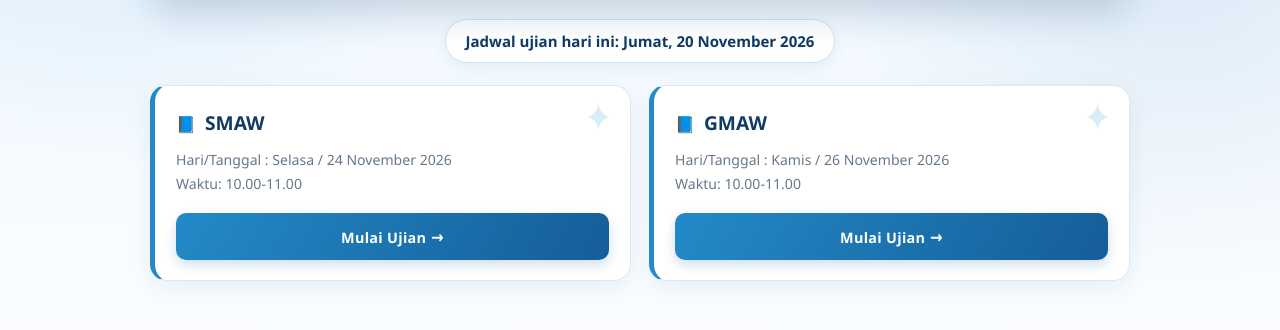
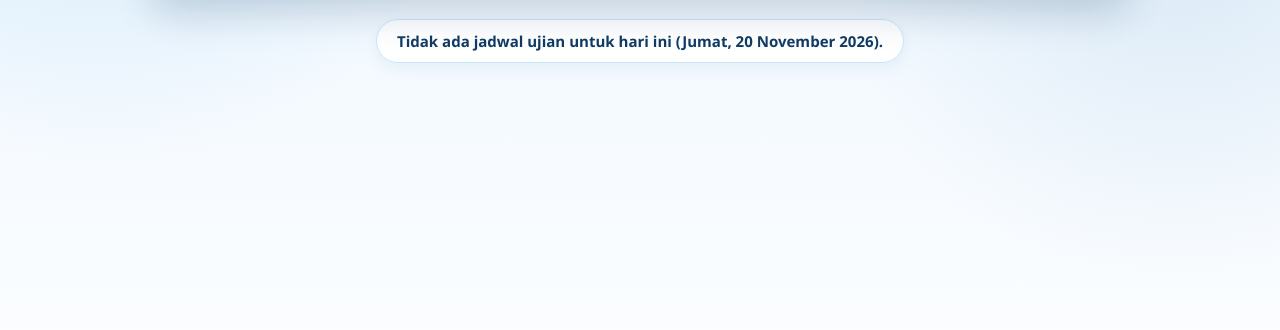
Before and after one commit to SMKLorena/asaskelas12, a plain HTML site: page index.html in a window 1280 px wide. Shown: the part 286-616 px from the top of the page. Drawn offline with Linux system fonts and the light colour scheme.

Commit message:
Update index.html

```diff
--- a/index.html
+++ b/index.html
@@ -258,7 +258,7 @@
         </div>
 
         <!-- Kartu SMAW -->
-        <div class="card card-SMAW" id="mapel-SMAW" data-exam-date="2026-11-20">
+        <div class="card card-SMAW" id="mapel-SMAW" data-exam-date="2026-11-24">
             <div>
                 <h2>SMAW</h2>
                 <p>Hari/Tanggal : Selasa / 24 November 2026<br>Waktu: 10.00-11.00</p>
@@ -339,7 +339,7 @@
         </div>
 
         <!-- Kartu GMAW -->
-        <div class="card card-GMAW" id="mapel-GMAW" data-exam-date="2026-11-20">
+        <div class="card card-GMAW" id="mapel-GMAW" data-exam-date="2026-11-26">
             <div>
                 <h2>GMAW</h2>
                 <p>Hari/Tanggal : Kamis / 26 November 2026<br>Waktu: 10.00-11.00</p>
```
